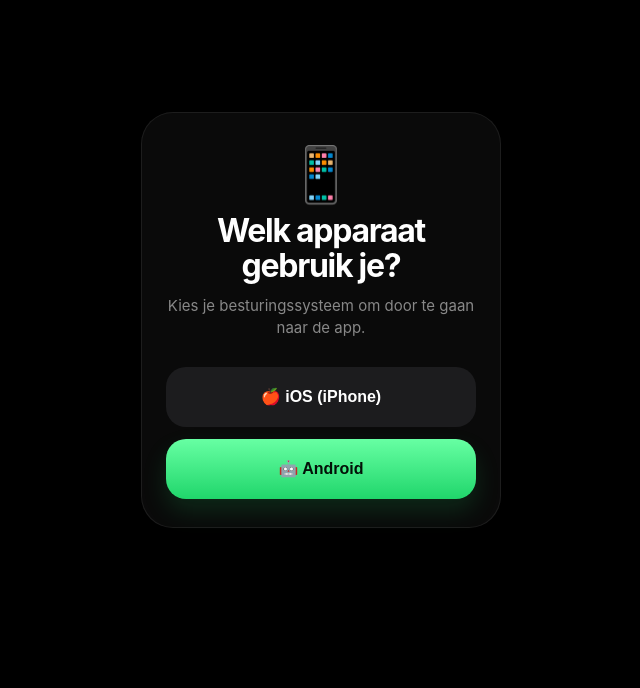
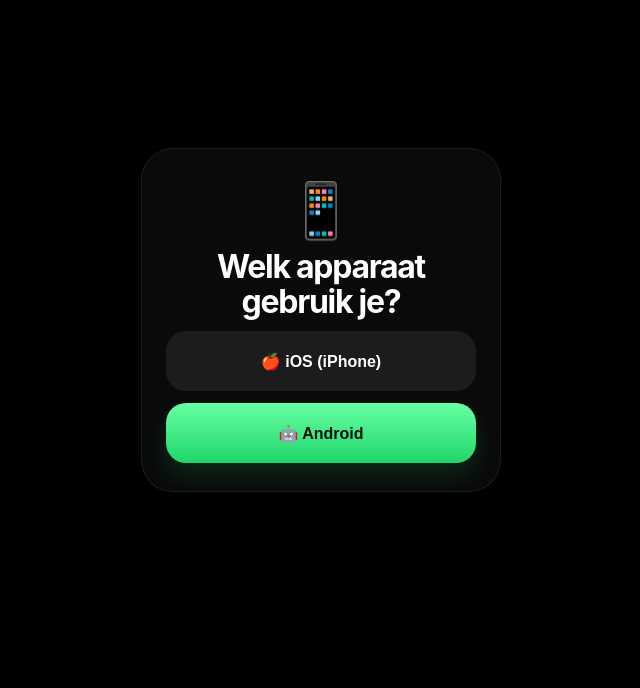
Before and after one commit to Ciprian-MariusTorcea/freecashnnl, a plain HTML site: page index.html in a window 1280 px wide. Shown: the part 80-768 px from the top of the page, without its empty margins (319-959 px from the left). Drawn offline with Linux system fonts and the light colour scheme.

Commit message:
Update index.html

```diff
--- a/index.html
+++ b/index.html
@@ -523,7 +523,7 @@
     <div class="device-box">
       <div class="device-icon">📱</div>
       <h2>Welk apparaat gebruik je?</h2>
-      <p>Kies je besturingssysteem om door te gaan naar de app.</p>
+
 
       <div class="device-actions">
         <button class="ios-btn" id="iosBtn">🍎 iOS (iPhone)</button>
```
